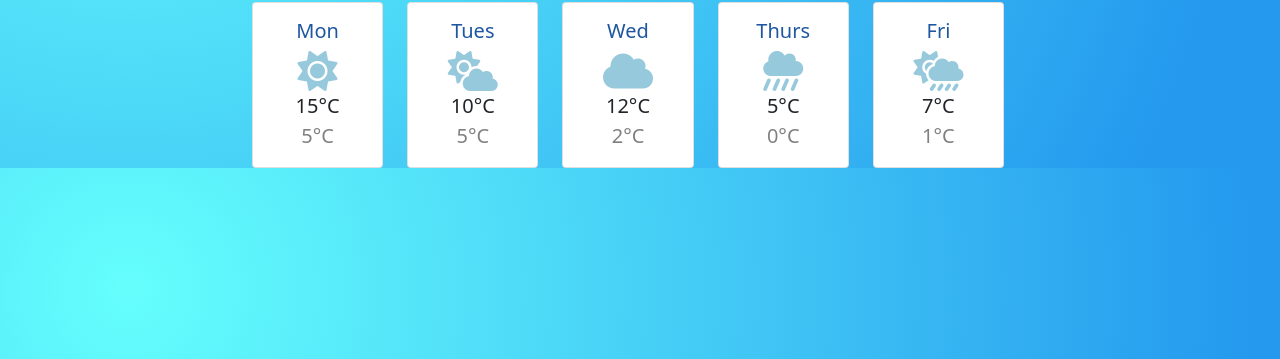
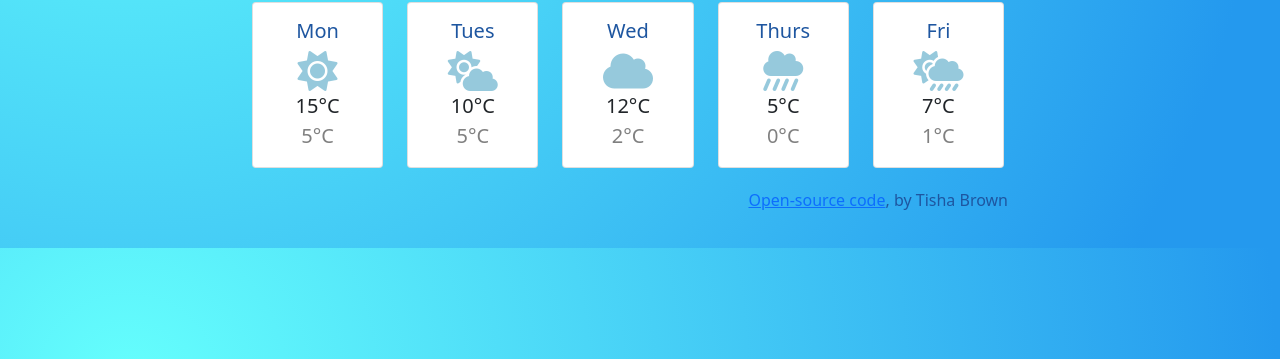
Before and after one commit to MsTishaB/my-weather-app, a plain HTML site: page index.html in a window 1280 px wide. Shown: the part 441-800 px from the top of the page. Drawn offline with nearby package versions, Linux system fonts and the light colour scheme; no server answers.

Commit message:
Added Github link to project page

```diff
--- a/index.html
+++ b/index.html
@@ -167,6 +167,8 @@
       </div>
 
     </div>
+<p><a href = "https://github.com/MsTishaB/my-weather-app" target="_blank">Open-source code</a>, by Tisha Brown</p>
+
 
     <script src="src/index.js"></script>
   </body>
--- a/src/styles.css
+++ b/src/styles.css
@@ -34,6 +34,12 @@ h3 i {
 	font-size: 40px;
 	display: inline;
 	padding-bottom: 25px;
+}
+
+p {
+	text-align: right;
+	padding: 20px;
+	color: #1e56a0;
 }
 
 .container {
```
